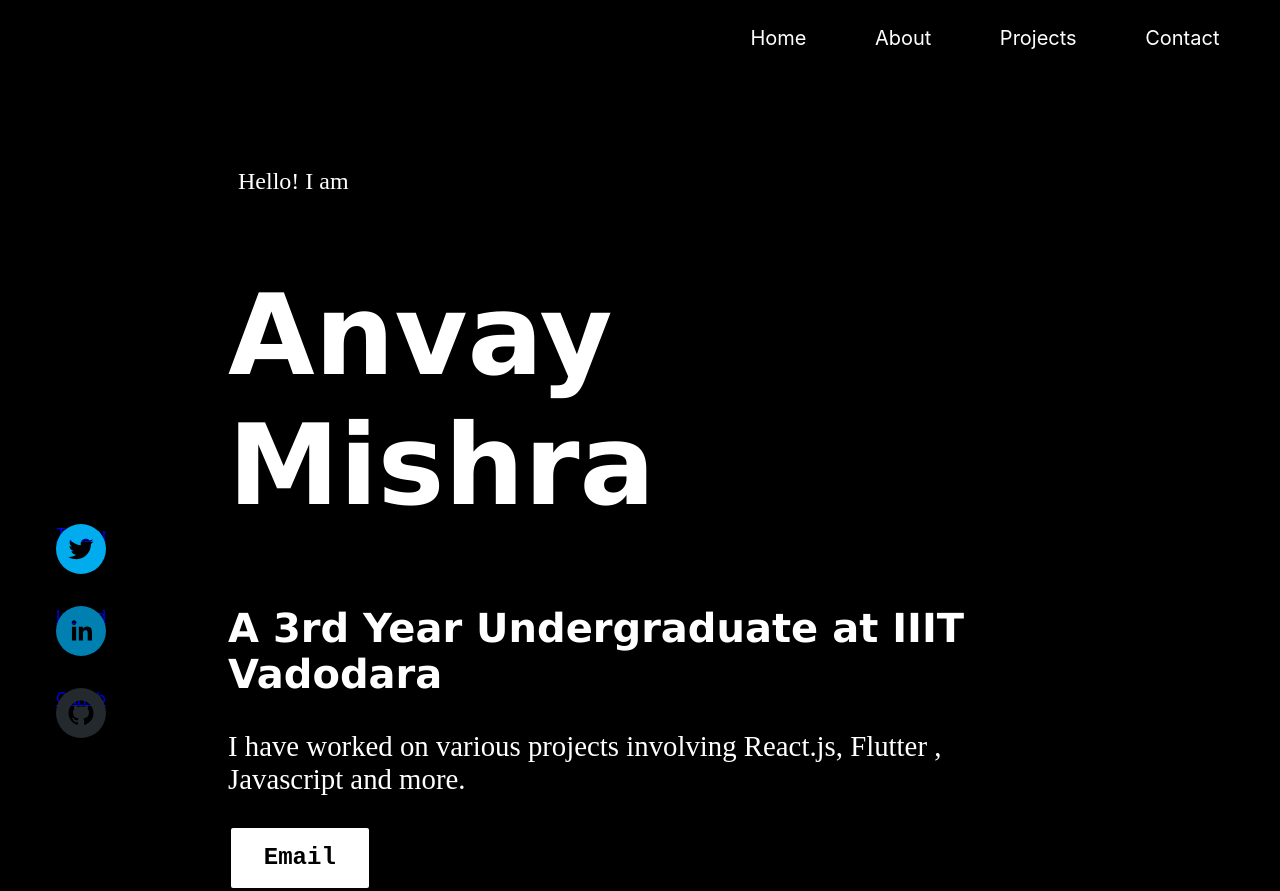
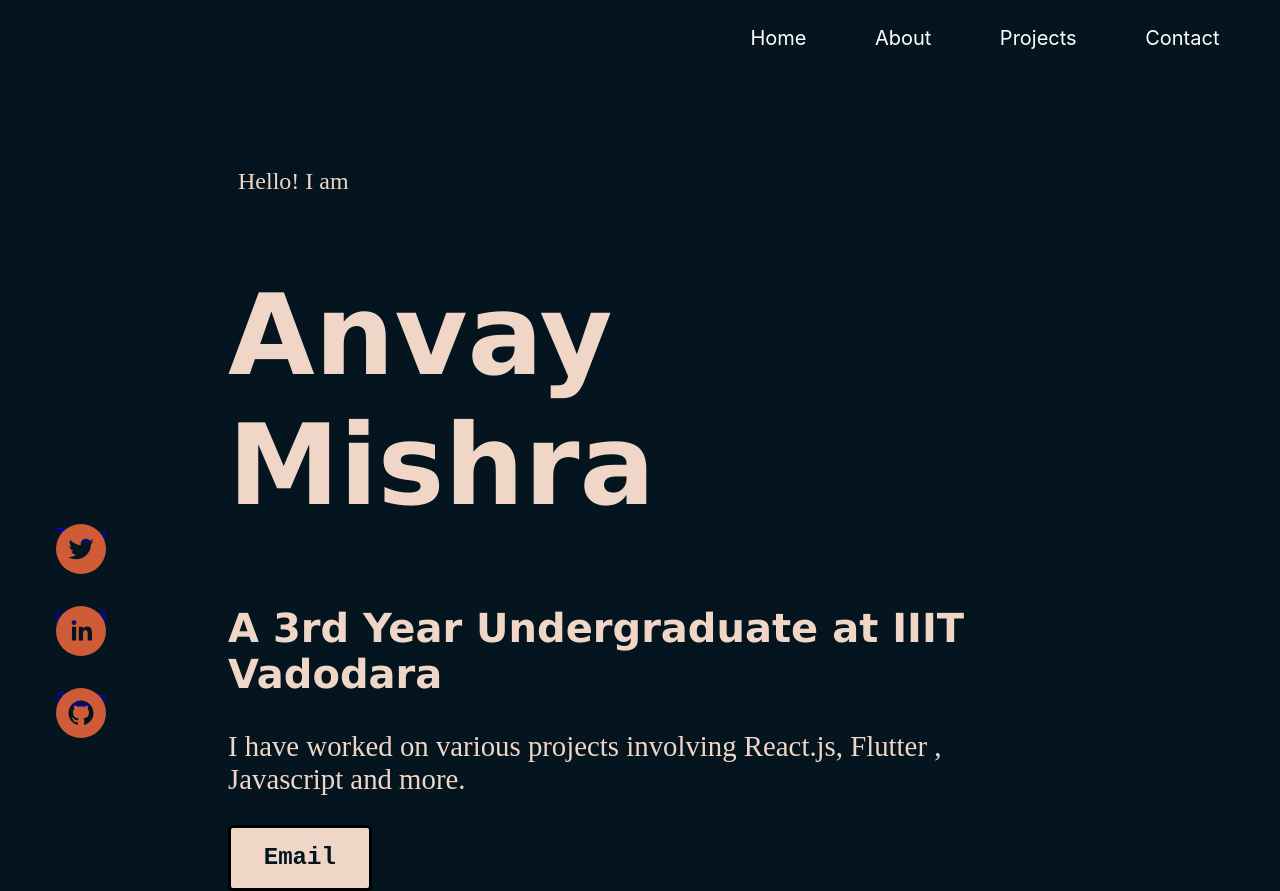
Before and after one commit to anvaymishra1/AnvayMishra, a React (Create React App) app: page / in a window 1280 px wide. Built offline with nearby package versions, Linux system fonts and the light colour scheme.

Commit message:
changed colour scheme

```diff
--- a/src/App.css
+++ b/src/App.css
@@ -6,9 +6,9 @@
     margin-right: 10%;
     margin-bottom: 5%;
     text-align: center;
-    color: white;
+    color: #EFD6C6;
 }
 body ,html {
-    background-color: black;
+    background-color: #04151F;
     width: 100%;
 }
--- a/src/Pages/Home/Home.css
+++ b/src/Pages/Home/Home.css
@@ -68,8 +68,8 @@
     font-family: "SF Mono","Fira Code","Fira Mono","Roboto Mono",monospace;
     font-weight: 700;
     font-size: 1.5rem;
-    background: #fff;
-    color: #000000;
+    background: #EFD6C6;
+    color: #04151F;
     padding: 2%  4%;
     /* width: 12vw;
     height: 4vh; */
--- a/src/components/ProjectCards/ProjectCard/ProjectCard.css
+++ b/src/components/ProjectCards/ProjectCard/ProjectCard.css
@@ -1,4 +1,4 @@
-.Project-Card{
+.Project-Card {
   width: 40%;
   border-color: #606060;
   border-radius: 25px;
@@ -8,7 +8,7 @@
   /* padding: 10px; */
   min-width: 400px;
 }
-.Project-Card:hover{
+.Project-Card:hover {
   width: 40%;
   border-color: #606060;
   border-radius: 25px;
@@ -16,32 +16,36 @@
   border-style: solid;
   margin: 10px;
   padding: 10px;
-    background-color: 	#414e53;
+  background-color: #414e53;
   color: white;
 }
-.Project-Title{
+.Project-Title {
   font-size: 40px;
   font-weight: 400;
-    font-family: 'Times New Roman', Times, serif;
+  font-family: "Times New Roman", Times, serif;
 }
-.Project-Text{
+.Project-Text {
   font-size: 20px;
   font-weight: 200;
-    font-family: 'Franklin Gothic Medium', 'Arial Narrow', Arial, sans-serif;
+  font-family: "Franklin Gothic Medium", "Arial Narrow", Arial, sans-serif;
+  width: 90%;
+  margin: auto;
 }
-@media (max-width: 600px){
-    .Project-Card{
+@media (max-width: 600px) {
+  .Project-Card {
     width: 80%;
     min-width: 200px;
   }
-    .Project-Title{
+  .Project-Title {
     font-size: 20px;
     font-weight: 400;
-        font-family: 'Times New Roman', Times, serif;
+    font-family: "Times New Roman", Times, serif;
   }
-    .Project-Text{
+  .Project-Text {
     font-size: 15px;
     font-weight: 200;
-        font-family: 'Franklin Gothic Medium', 'Arial Narrow', Arial, sans-serif;
+    font-family: "Franklin Gothic Medium", "Arial Narrow", Arial, sans-serif;
+    width: 90%;
+    margin: auto;
   }
 }
--- a/src/components/footer/socialMediaIcons.js
+++ b/src/components/footer/socialMediaIcons.js
@@ -6,7 +6,7 @@ function socialMediaIcons(props) {
     return (
         <>
             <li className = "Footer-List-Item">
-                    <SocialIcon  url = {props.url}>{props.name}</SocialIcon>
+                    <SocialIcon bgColor = "#CF5C36" url = {props.url}>{props.name}</SocialIcon>
             </li>
         </>
     )
--- a/src/components/sidebar/sidebar.css
+++ b/src/components/sidebar/sidebar.css
@@ -22,7 +22,7 @@
 }
 
 .Navbar-Links :hover{
-    color: rgb(0, 127, 177);
+    color: #8A4F7D;
 }
 
 @media (max-width: 600px){
```
Also changed, not shown: 1 other file (tests, documents, lock files or other folders). Lines whose indentation alone changed are shown as unchanged.
